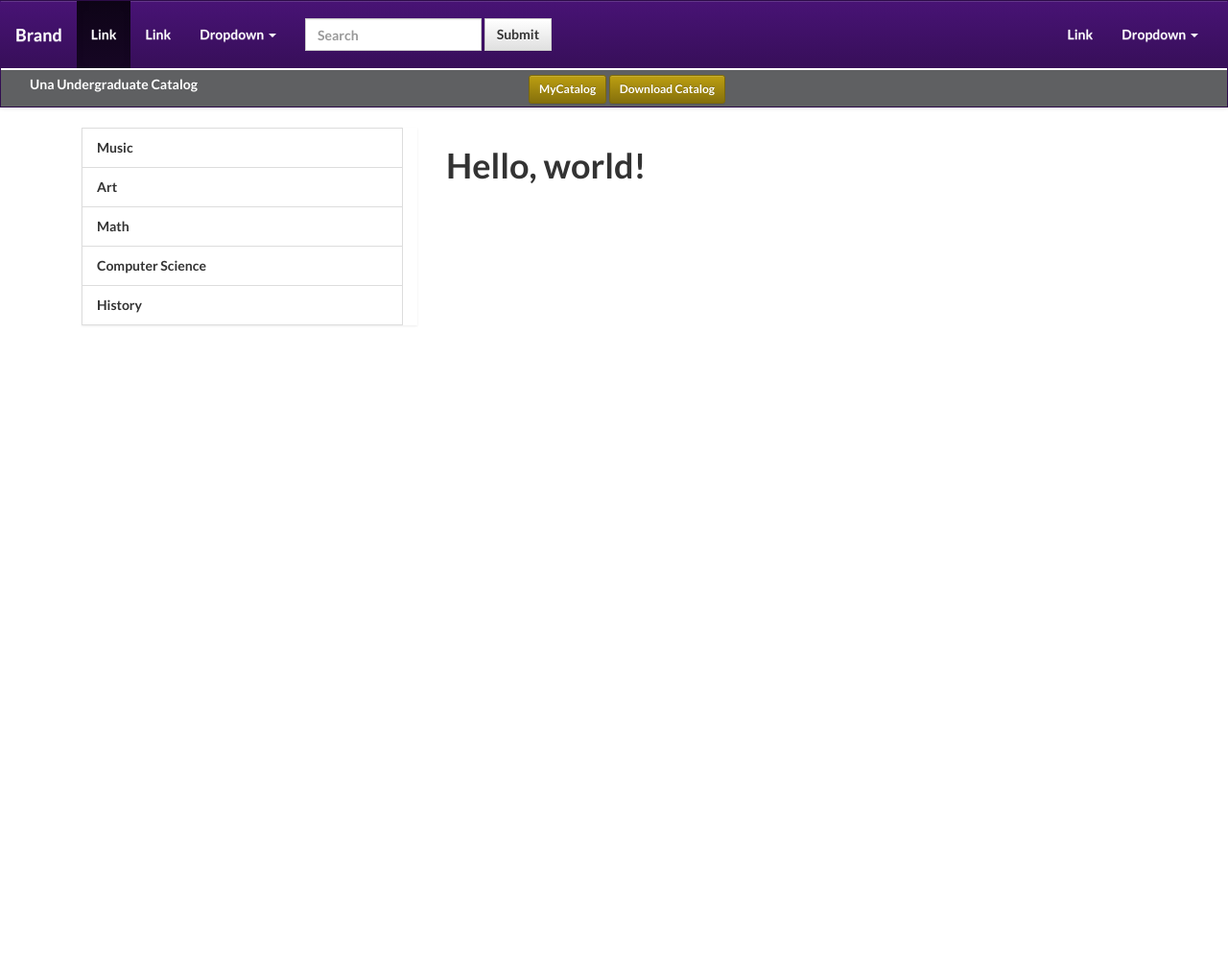
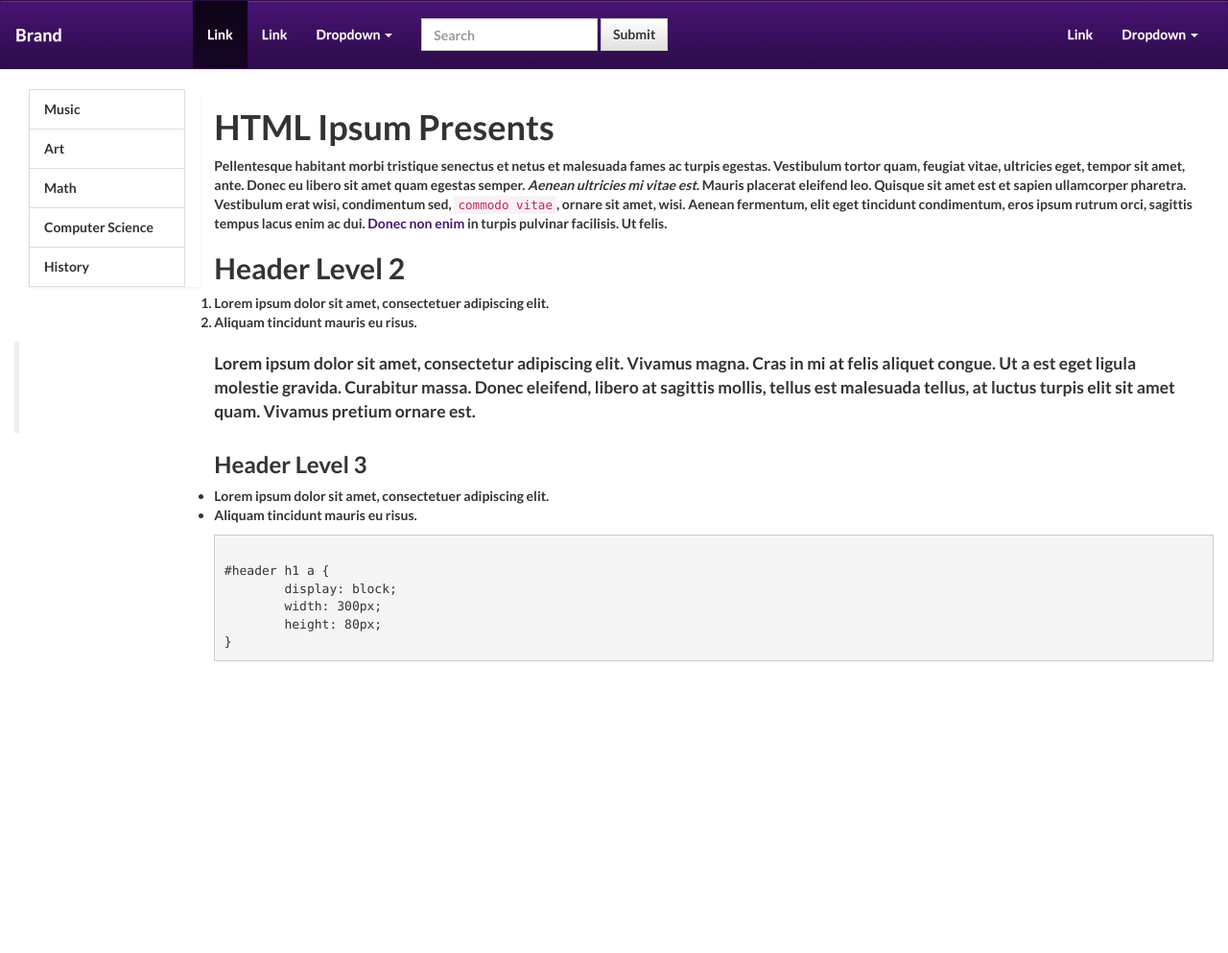
Before and after one commit to mtuck/455Project, a Jekyll site: the page bootstrap/index.html, which Jekyll copies as it is, in a window 1280 px wide. Shown: the whole page at 96% size. Built offline with Jekyll 4.4.1, drawn with Linux system fonts in a browser that asks for light colours; nearby versions of some CDN libraries; before the commit the page ends 900 px from its top, so only the background shows below that.

Commit message:
added lorem ipsum made css changes

```diff
--- a/bootstrap/index.html
+++ b/bootstrap/index.html
@@ -72,18 +72,11 @@
       </ul>
     </div><!-- /.navbar-collapse -->
   </div><!-- /.container-fluid -->
-  <div class="container-fluid banner">
-          <div class="col-xs-5"><p>Una Undergraduate Catalog</p>
-          </div>
-          <div class = "col-xs-6">
-              <button class="btn btn-warning btn-sm banner-btn">MyCatalog</button>
-             <button class="btn btn-warning btn-sm banner-btn">Download Catalog</button>
-          </div>
-   </div>
+
 </nav>
-<div class ="container">
+<div class ="container-fluid">
 <div class="row">
-<div class="col-xs-12">
+<div class="col-sm-12">
   <button class="collapse-toggle visible-xs btn btn-primary" type="button" id="toggle-collapse">
       <span class="">Select Major</span>
       <span class="icon-bar"></span>
@@ -93,7 +86,7 @@
   </div>
 </div>
 
-<div class="custom-collapse col-xs-4" id="listgroup" visible="false">
+<div class="custom-collapse col-sm-4 col-lg-2" id="listgroup" visible="false">
   <ul class="list-group  col-xs-12" id="side-menu-collapse">
     <li class="list-group-item dropdown-toggle">Music</li>
     <li class="list-group-item dropdown-toggle">Art</li>
@@ -103,9 +96,40 @@
   </ul>
 </div>
 
-<div class="col-xs-8">
-    <h1>Hello, world!</h1>
-</div>
+
+
+
+<!-- Start lorem ipsum -->
+<h1>HTML Ipsum Presents</h1>
+
+<p><strong>Pellentesque habitant morbi tristique</strong> senectus et netus et malesuada fames ac turpis egestas. Vestibulum tortor quam, feugiat vitae, ultricies eget, tempor sit amet, ante. Donec eu libero sit amet quam egestas semper. <em>Aenean ultricies mi vitae est.</em> Mauris placerat eleifend leo. Quisque sit amet est et sapien ullamcorper pharetra. Vestibulum erat wisi, condimentum sed, <code>commodo vitae</code>, ornare sit amet, wisi. Aenean fermentum, elit eget tincidunt condimentum, eros ipsum rutrum orci, sagittis tempus lacus enim ac dui. <a href="#">Donec non enim</a> in turpis pulvinar facilisis. Ut felis.</p>
+
+<h2>Header Level 2</h2>
+
+<ol>
+   <li>Lorem ipsum dolor sit amet, consectetuer adipiscing elit.</li>
+   <li>Aliquam tincidunt mauris eu risus.</li>
+</ol>
+
+<blockquote><p>Lorem ipsum dolor sit amet, consectetur adipiscing elit. Vivamus magna. Cras in mi at felis aliquet congue. Ut a est eget ligula molestie gravida. Curabitur massa. Donec eleifend, libero at sagittis mollis, tellus est malesuada tellus, at luctus turpis elit sit amet quam. Vivamus pretium ornare est.</p></blockquote>
+
+<h3>Header Level 3</h3>
+
+<ul>
+   <li>Lorem ipsum dolor sit amet, consectetuer adipiscing elit.</li>
+   <li>Aliquam tincidunt mauris eu risus.</li>
+</ul>
+
+<pre><code>
+#header h1 a {
+	display: block;
+	width: 300px;
+	height: 80px;
+}
+</code></pre>
+<!-- end lorem ipsum -->
+
+
 
 </div>
     <!-- jQuery (necessary for Bootstrap's JavaScript plugins) -->
--- a/bootstrap/page.css
+++ b/bootstrap/page.css
@@ -3,6 +3,18 @@
 .custom-collapse .collapse{
             display:block;
       }
+
+	  #listgroup{
+
+    height:100vh;
+
+}
+
+}
+
+.navbar-brand{
+
+	width: 200px;
 }
 
 
```
